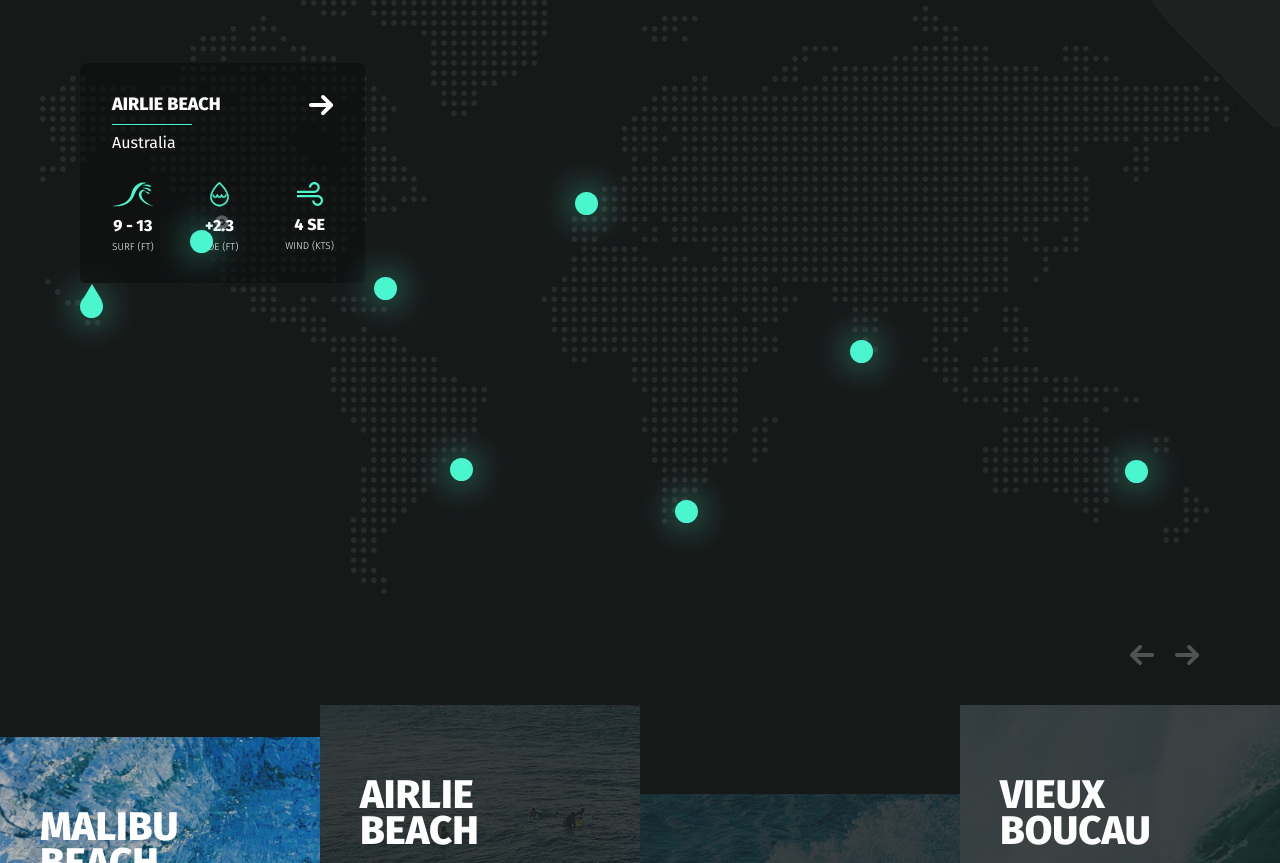
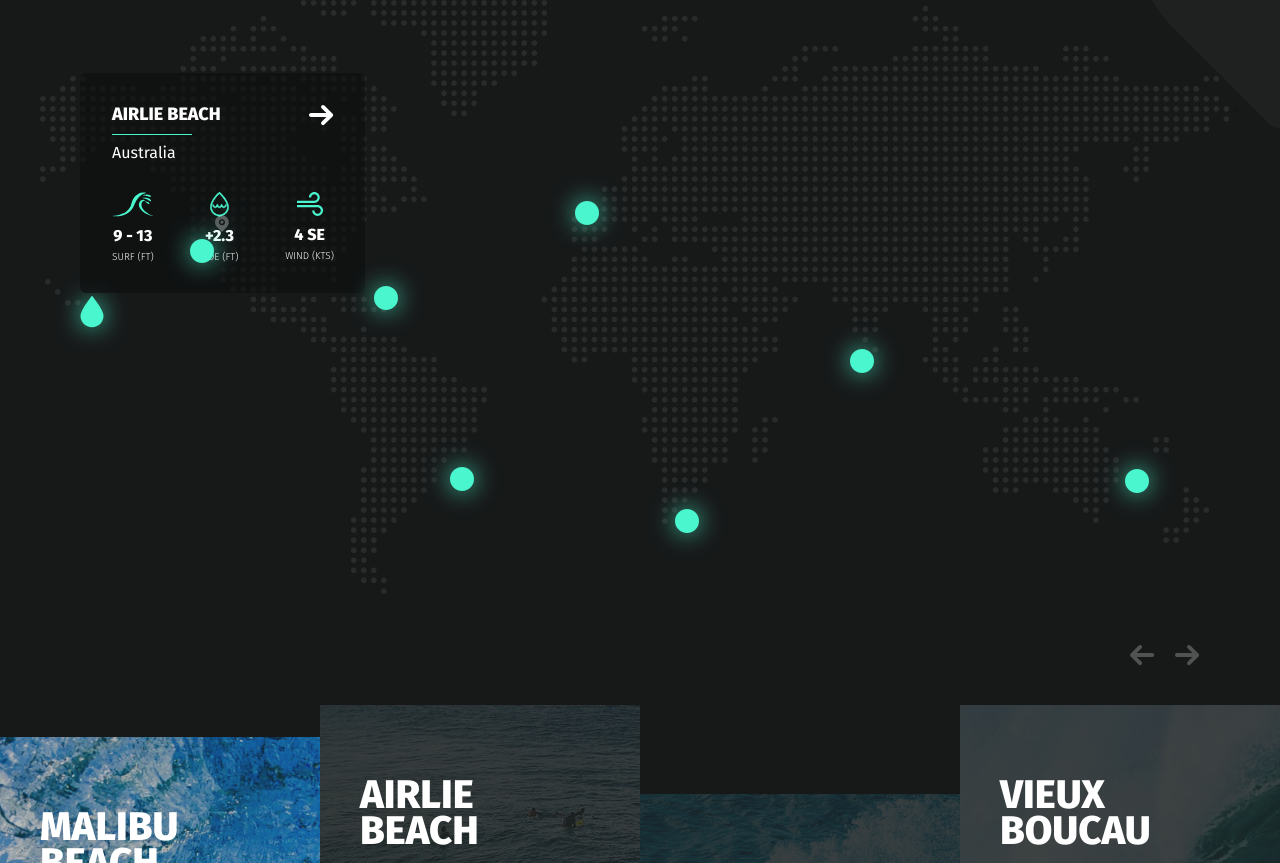
Before and after one commit to Skcorpion/surf-landing, a website: page app/index.html in a window 1280 px wide. Shown: the part 1222-2085 px from the top of the page. Drawn offline with nearby package versions, Linux system fonts and the light colour scheme.

Commit message:
optimized blob

```diff
--- a/app/index.html
+++ b/app/index.html
@@ -489,6 +489,13 @@
             <h3>travel</h3>
           </span>
         </div>
+        <div class="travel__slider">
+          <div class="travel__slider-item travel-slider">
+            <div class="travel-slider__head" style="">
+
+            </div>
+          </div>
+        </div>
       </section>
       <section class="sleep">
         <div class="title">
--- a/app/scss/style.scss
+++ b/app/scss/style.scss
@@ -308,6 +308,10 @@
     .slider-dots__content {
       display: block;
     }
+
+    .slider-dots__circle {
+      background-image: url(../images/blob.svg);
+    }
   }
 }
 
@@ -315,11 +319,13 @@
   position: relative;
 
   &__circle {
-    width: 23px;
-    height: 23px;
-    background-color: $primary-color;
-    border-radius: 50%;
-    box-shadow: 0px 0px 35px rgba(74, 246, 205, 0.837777);
+    background-image: url(../images/circle.svg);
+    background-repeat: no-repeat;
+    width: 24px;
+    height: 33px;
+    background-size: contain;
+    background-position: bottom;
+    filter: drop-shadow(0px 0px 12px rgba(74, 246, 205, 0.837777));
   }
 
   &__content {
@@ -331,19 +337,6 @@
     position: absolute;
     bottom: 35px;
     transform: translateX(-50%);
-    &::before {
-      content: "";
-      position: absolute;
-      width: 0;
-      height: 0;
-      border-bottom: 20px solid $primary-color;
-      border-left: 12px solid transparent;
-      border-right: 12px solid transparent;
-      bottom: -21px;
-      left: calc(50% + -1px);
-      border-bottom-left-radius: 10px;
-      border-bottom-right-radius: 10px;
-    }
 
     &-row {
       display: flex;
```
Also changed, not shown: app/css/style.min.css, app/images/blob.svg (added), app/images/circle.svg (added), dist/css/style.min.css, dist/images/blob.svg (added), dist/images/circle.svg (added), dist/index.html.
